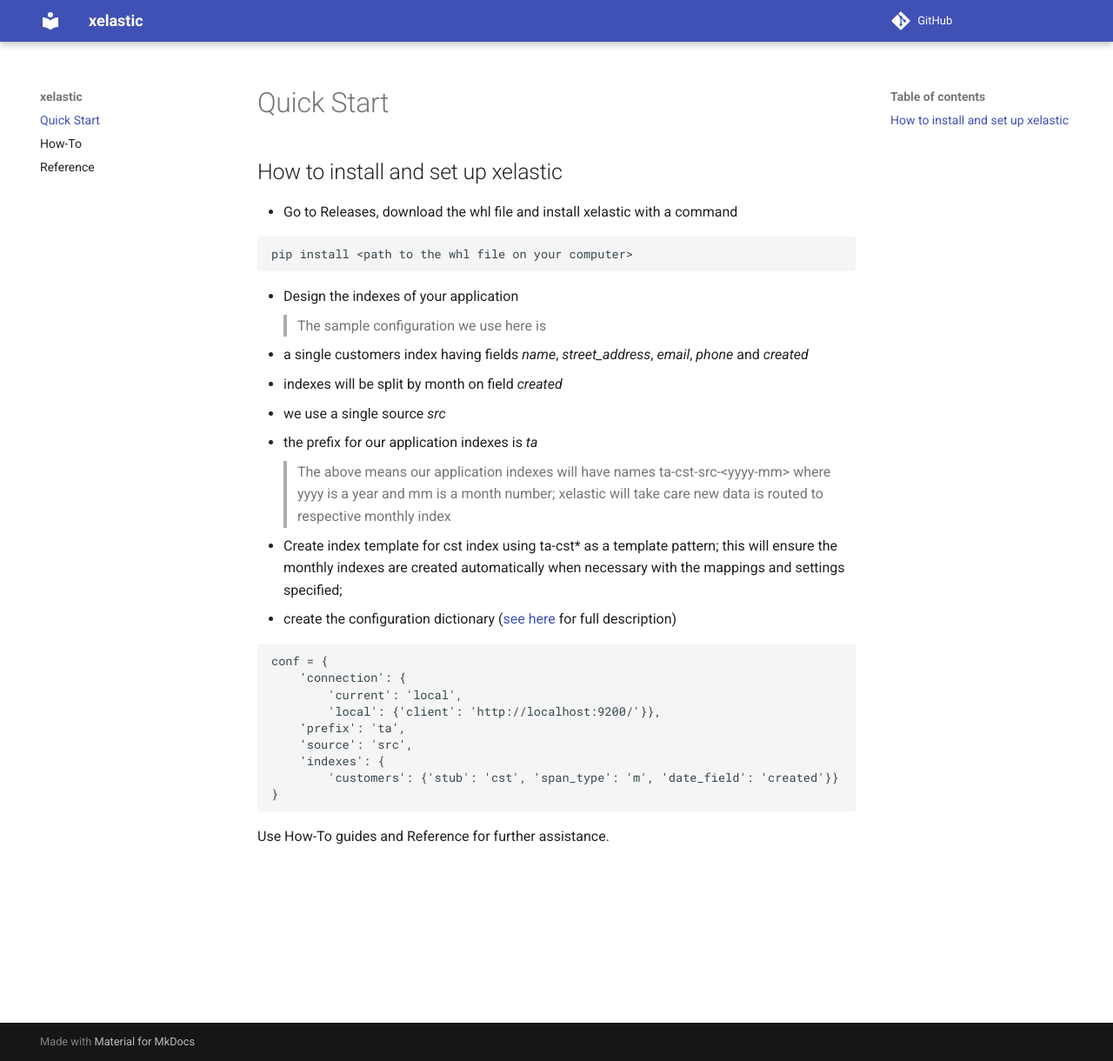
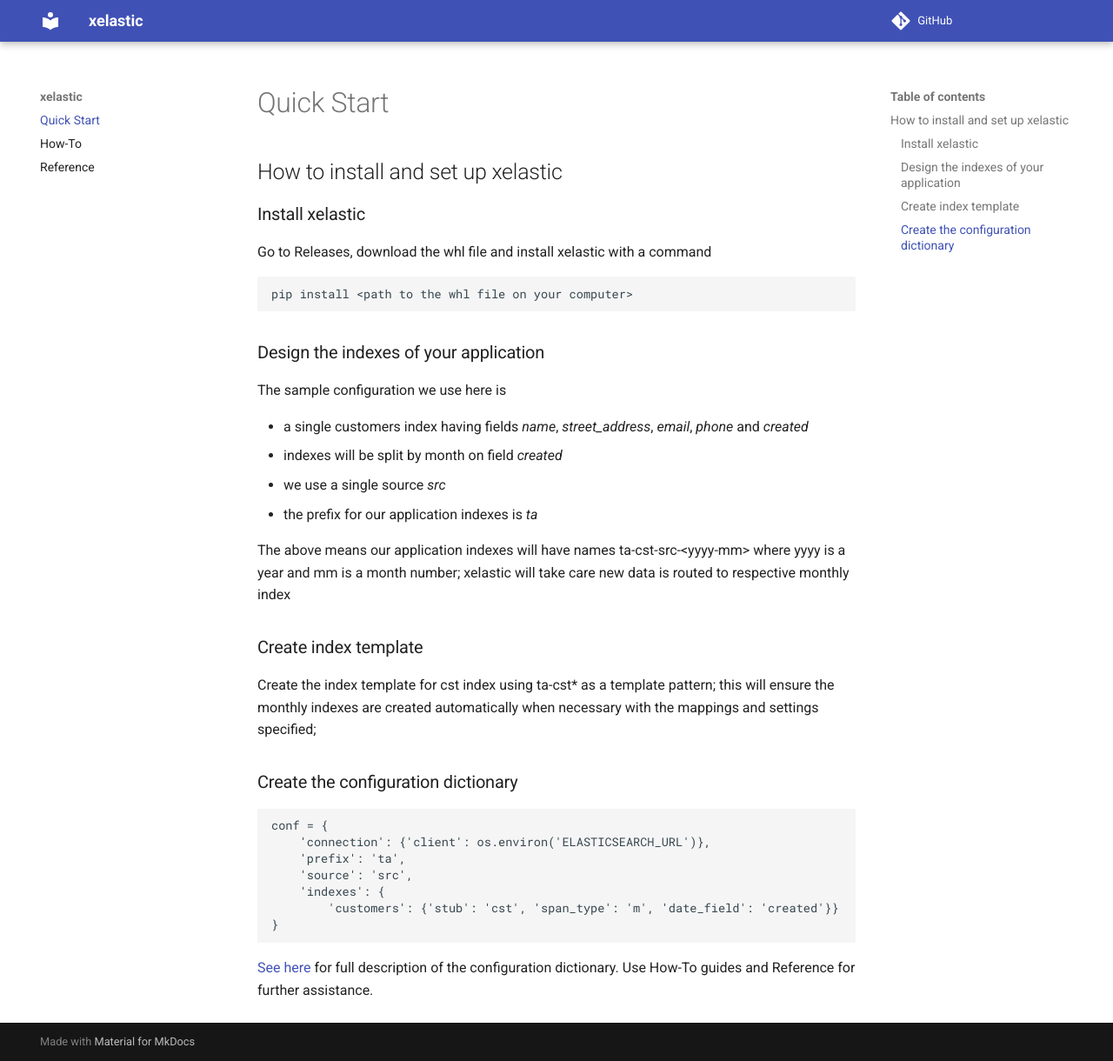
Before and after one commit to RixTechnologies/xelastic, an MkDocs documentation site: the page built from docs/index.md, in a window 1280 px wide and 1220 px high. Shown: the whole window at 87% size. Built offline with MkDocs 1.6.1 and Material for MkDocs 9.7.7, drawn with Linux system fonts in a browser that asks for light colours; comment, search, counter and statistics services are not loaded.

Commit message:
Comments and descriptions improved

````diff
--- a/docker-compose.yml
+++ b/docker-compose.yml
@@ -13,9 +13,11 @@
       - ./dist:/dist
       - ./howto:/howto
       - ./tests:/tests
+      - ./setup.cfg:/setup.cfg
+      - ./dev_readme.md:/dev_readme.py
       # - docker-logs:/logs
     ports:
-      - 8080:8080 # used by mkdocs serve
+      - 8000:8000 # used by mkdocs serve
     networks:
       - elastic
 
--- a/docs/how-to-guides.md
+++ b/docs/how-to-guides.md
@@ -7,7 +7,10 @@
 
 The template creation method takes a number of parameters, see [here](reference.md#src.xelastic.XElastic.make_template)
 for full description
-```
+```python
+import os
+from xelastic import XElastic
+
 conf = {
     'connection': {'client': os.environ('ELASTICSEARCH_URL')},
     'prefix': 'ta',
@@ -29,9 +32,12 @@
 
 xkey = 'customers'
 es = XElastic(conf)
+# Creates the dictionary of template configuration data
 template = es.make_template(xkey, index=index, properties=properties,
                           description=description)
 try:
+    # Creates the template template-<prefix>-<xkey> in
+    # Elasticsearch cluster
     es.set_template(xkey, template)
 except:
     print('Template creation failed')
@@ -50,7 +56,7 @@
 See [here](reference.md#src.xelastic.XElastic.__init__) for the full description of the conf parameter.
 
 ```python
-import time
+import time, os
 from xelastic import XElasticBulk
 
 conf = {
@@ -83,9 +89,10 @@
 
 ```python
 from xelastic import XElasticScroll
-es_from = XElasticScroll(conf, 'customers') # Create xelastic instance for customers index
-# Retrieve an item from the scroll batch. Retrieve next batch if the current one
-# is empty
+
+# Creates XElasticScroll instance for customers index
+es_from = XElasticScroll(conf, 'customers')
+# Retrieves items one by one
 while item := es_from.scroll():
   print(item)
 
@@ -107,18 +114,21 @@
 print(xes.upd_bodies)
 print()
 
-# update fields by query
+# Updates fields by query
 xes.update_fields('update1', xfilter={'term': {'name': 'Jane'}},
                values = {'phone': '4242424242', 'email': 'Jane_new@xelastic.com'})
 
-# update fields by item id
+# To update fields by item id one must specify item id and the date
+# (the date is not needed for indexes of span type 'n')
+#
+# Retrieves the item id
 xid = xes.get_ids(body={"query": {"term": {"name": "John"}}})[0]
 
-# must specify xdate to identify the time span (and index) the item to update is located
+# Updates fields
 xes.update_fields_by_id('update2', xid=xid, xdate=int(time.time()),
                 values = {'phone': '66666666'}, refresh='wait_for')
 
-# Print the updated index
+# Prints the updated index
 hits, _ = xes.query_index()
 print(hits)
 ```
@@ -127,6 +137,7 @@
 Exceptions are:
 
 * resource not found (exception not raised, None returned)
+* No connection to the Elasticsearch server or cluster - ConnectionError exception raised
 * VersionConflictEngineException - the exception raised when version conflict occurs while trying to update index ([see How to handle update conflicts](#how-to-handle-update-conflicts))
 
 ## How to handle update conflicts
--- a/docs/index.md
+++ b/docs/index.md
@@ -1,30 +1,32 @@
 ## How to install and set up xelastic
-* Go to Releases, download the whl file and install xelastic with a command
+### Install xelastic
+Go to Releases, download the whl file and install xelastic with a command
 ```
 pip install <path to the whl file on your computer>
 ```
-* Design the indexes of your application
-> The sample configuration we use here is
+### Design the indexes of your application
+The sample configuration we use here is
+
 * a single customers index having fields *name*, *street_address*, *email*, *phone* and *created*
 * indexes will be split by month on field *created*
 * we use a single source *src*
 * the prefix for our application indexes is *ta*
-> The above means our application indexes will have names ta-cst-src-&lt;yyyy-mm&gt; where yyyy is a year and mm is a month number; xelastic will take care new data is routed to respective monthly index
 
-* Create index template for cst index using ta-cst* as a template pattern;
+The above means our application indexes will have names ta-cst-src-&lt;yyyy-mm&gt; where yyyy is a year and mm is a month number; xelastic will take care new data is routed to respective monthly index
+
+### Create index template
+Create the index template for cst index using ta-cst* as a template pattern;
 this will ensure the monthly indexes are created automatically when necessary
 with the mappings and settings specified;
-* create the configuration dictionary ([see here](reference.md#src.xelastic.XElastic.__init__) for full description)
+### Create the configuration dictionary
 
 ```python
 conf = {
-	'connection': {
-		'current': 'local',
-		'local': {'client': 'http://localhost:9200/'}},
+    'connection': {'client': os.environ('ELASTICSEARCH_URL')},
 	'prefix': 'ta',
 	'source': 'src',
 	'indexes': {
 		'customers': {'stub': 'cst', 'span_type': 'm', 'date_field': 'created'}}
 }
 ```
-Use How-To guides and Reference for further assistance.
+[See here](reference.md#src.xelastic.XElastic.__init__) for full description of the configuration dictionary. Use How-To guides and Reference for further assistance.
--- a/mkdocs.yml
+++ b/mkdocs.yml
@@ -5,7 +5,6 @@
 remote_name: xelastic
 
 # repo_name: xelastic
-# When token expires github.com settings / developer settings / tokens
 repo_url: "https://github.com/RixTechnologies/xelastic/"
 
 theme:
````
Also changed, not shown: other parts of docs/how-to-guides.md (+2 -2 lines), dev_readme.md (+3 -1 lines), 3 other files.
